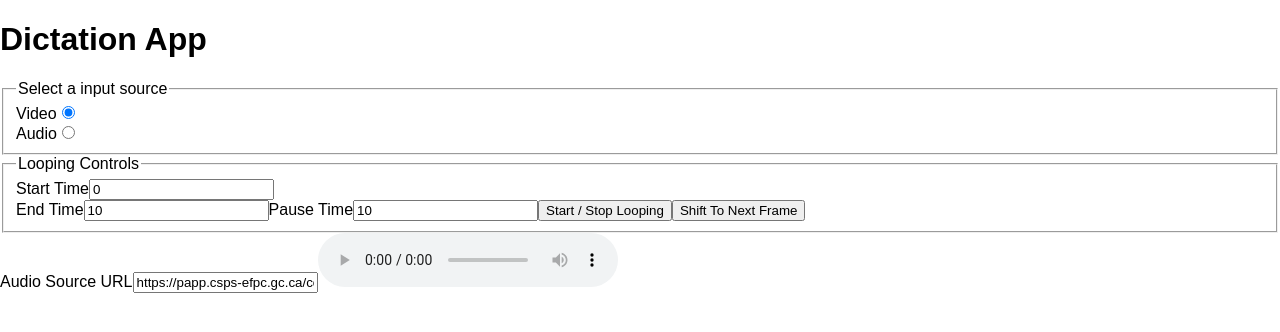
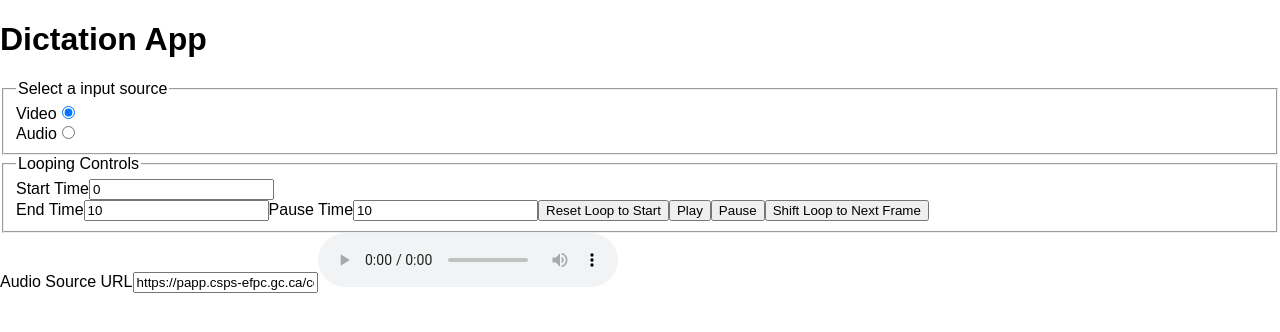
Before and after one commit to bpb54321/dictation-app-react, a React (Create React App) app: page / in a window 1280 px wide. Shown: the top 332 px of the page. Built offline with nearby package versions, Linux system fonts and the light colour scheme.

Commit message:
Got the input components to start to have onChange handlers and deal with state.

```diff
--- a/src/components/LabelledInput.js
+++ b/src/components/LabelledInput.js
@@ -7,7 +7,10 @@ class LabelledInput extends React.Component {
     "label": PropTypes.string.isRequired,
     "name": PropTypes.string.isRequired,
     "type": PropTypes.oneOf(["number", "text", "url", "date"]).isRequired,
-    "value": PropTypes.string.isRequired,
+    "value": PropTypes.oneOfType([
+      PropTypes.string,
+      PropTypes.number,
+    ]).isRequired,
   };
 
   render() {
--- a/src/components/PlaybackControls.js
+++ b/src/components/PlaybackControls.js
@@ -2,6 +2,39 @@ import LabelledInput from "./LabelledInput";
 import React from "react";
 
 class PlaybackControls extends React.Component {
+
+  constructor(props) {
+
+    super(props);
+
+    this.props = props;
+
+    this.state = {
+      "endTime": 10,
+      // "isPlaying": false,
+      "pauseTime": 10,
+      "startTime": 0,
+    };
+
+  }
+
+  handleChange = (stateKey, value) => {
+
+    console.log(`New value: ${value}`);
+
+    const newState = {};
+
+    newState[stateKey] = value;
+
+    this.setState(newState);
+
+  }
+
+  handleChangeEndTime = (event) => {
+
+    this.handleChange("endTime", event.target.value);
+
+  }
 
   render() {
 
@@ -11,27 +44,32 @@ class PlaybackControls extends React.Component {
           Looping Controls
         </legend>
         <LabelledInput label="Start Time" name="start-time" type="number"
-          value="0"
+          value={this.state.startTime}
         />
         <label htmlFor="end-time">
           End Time
         </label>
-        <input id="end-time"
-          name="end-time"
-          type="number"
-          value="10"
+        <input id="end-time" name="end-time"
+          onChange={this.handleChangeEndTime} type="number"
+          value={this.state.endTime}
         />
         <label htmlFor="pause-time">
           Pause Time
         </label>
         <input id="pause-time" name="pause-time" type="number"
-          value="10"
+          value={this.state.pauseTime}
         />
         <button id="loop-button" type="button">
-          Start / Stop Looping
+          Reset Loop to Start
+        </button>
+        <button id="loop-button" type="button">
+          Play
+        </button>
+        <button id="loop-button" type="button">
+          Pause
         </button>
         <button id="shift-next-frame-button" type="button">
-          Shift To Next Frame
+          Shift Loop to Next Frame
         </button>
       </fieldset>
     );
```
Also changed, not shown: .eslintrc.json.
